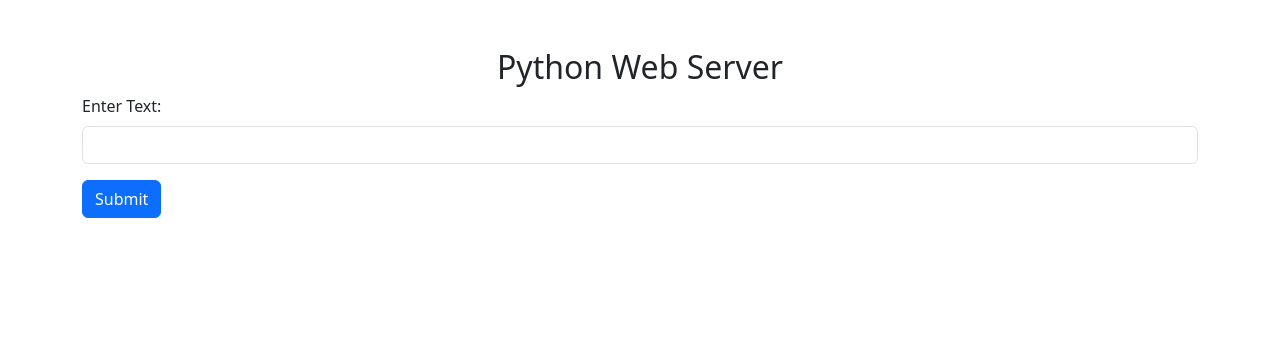
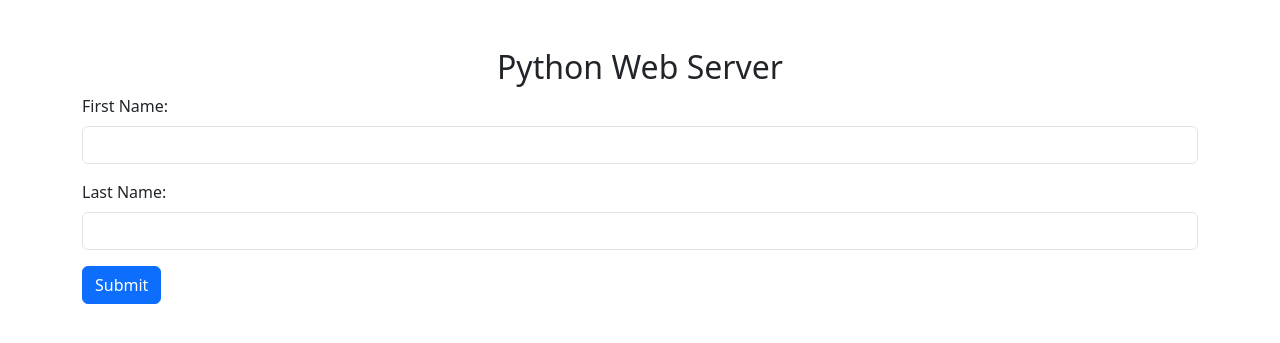
Before and after one commit to niddapu/PyFlaskUI, a Flask app: page / in a window 1280 px wide. Shown: the top 343 px of the page. Run offline with Flask 3, Linux system fonts and the light colour scheme.

Commit message:
enter two inputs

```diff
--- a/main.py
+++ b/main.py
@@ -10,8 +10,9 @@ def home():
 @app.route('/execute', methods=['POST'])
 def execute_script():
     try:
-        user_input = request.form.get('userInput')
-        result = subprocess.run(['python', 'src/script.py', user_input], capture_output=True, text=True)
+        user_input = [request.form.get('fname'), request.form.get('lname')]  # Add many inputs
+        print(user_input)
+        result = subprocess.run(['python', 'src/script.py'] + user_input, capture_output=True, text=True)
         return render_template('result/result.html', output=result.stdout, error=result.stderr)
     except Exception as e:
         return {'error': str(e)}
--- a/src/script.py
+++ b/src/script.py
@@ -2,7 +2,9 @@ import sys
 import json
 
 if len(sys.argv) > 1:
-    parm = sys.argv[1]
+
+    fname = sys.argv[1]
+    lname = sys.argv[2]
 
     # Print JSON output
-    print(parm)
+    print(f"{fname}  {lname}")
--- a/templates/main/index.html
+++ b/templates/main/index.html
@@ -14,9 +14,15 @@
         <form action="/execute" method="post">
 
             <div class="mb-3">
-                <label for="userInput" class="form-label">Enter Text:</label>
-                <input type="text" class="form-control" id="userInput" name="userInput" required>
+                <label for="userInput" class="form-label">First Name:</label>
+                <input type="text" class="form-control" id="userInput" name="fname" required>
             </div>
+
+            <div class="mb-3">
+                <label for="userInput" class="form-label">Last Name:</label>
+                <input type="text" class="form-control" id="userInput" name="lname" required>
+            </div>
+
             <button type="submit" class="btn btn-primary">Submit</button>
 
         </form>
```
